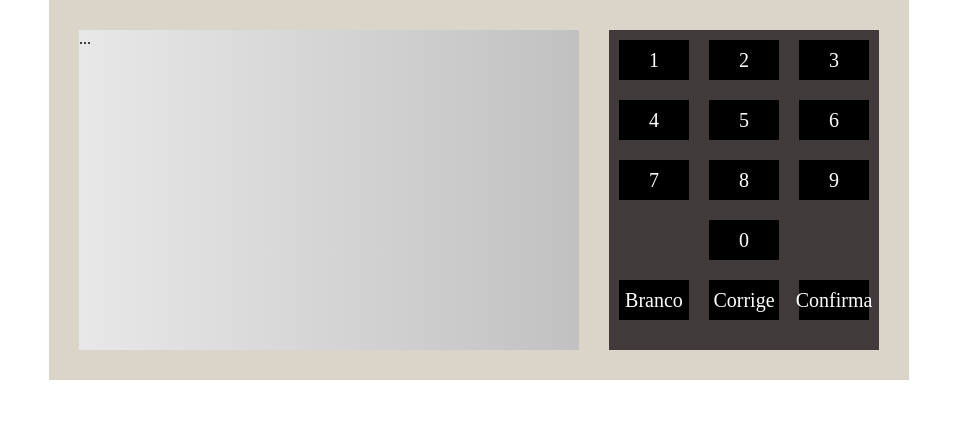
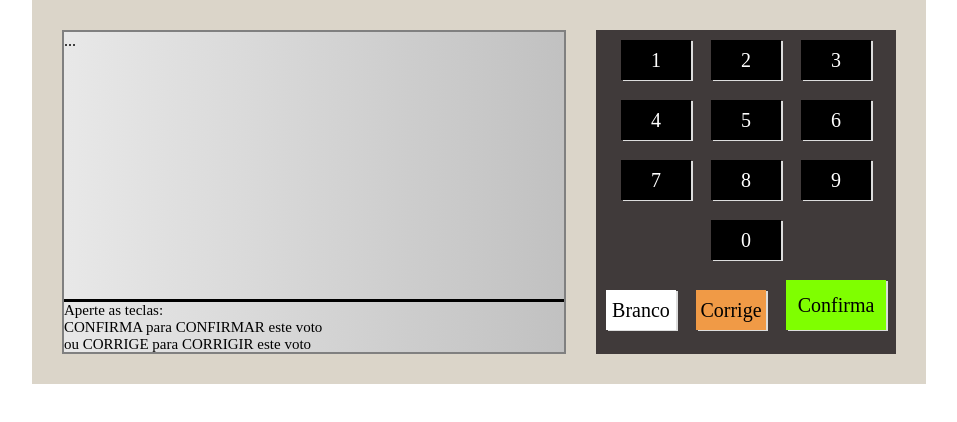
Before and after one commit to PauloSGM/urna_eletronica, a plain HTML site: page index.html in a window 1280 px wide. Shown: the whole page, without its empty margins (161-1118 px from the left). Drawn offline with Linux system fonts and the light colour scheme.

Commit message:
tela da urna

```diff
--- a/css/urna_eletronica.css
+++ b/css/urna_eletronica.css
@@ -14,12 +14,16 @@ body {
 .tela {
     width: 500px;
     height: 320px;
+    display: flex;
+    flex-direction: column;
     background: linear-gradient(to right, #e8e8e8, #c1c1c1);
+    border: 2px solid gray;
 }
 
 .teclado--linha{
     display: flex;
     justify-content: center;
+    align-items: flex-end;
 }
 
 .teclado {
@@ -37,4 +41,32 @@ align-items: center;
 justify-content: center;
 margin: 10px;
 cursor: pointer;
+box-shadow: 2px 1px 0px gainsboro
 }
+
+.botao--branco{
+    background-color: white;
+    color: black;
+    font-size: 20px;
+}
+.botao--corrige{
+    background-color: #F09A46;
+    color: black;
+    font-size: 20px;
+}.botao--confirma{
+    background-color: chartreuse;
+    color: black;
+    font-size: 20px;
+    width: 100px;
+    height: 50px;
+}
+
+.d-1{
+    flex: 1;
+}
+
+.d-2{
+height: 50px;
+font-size: 15px;
+border-top: solid black;
+}
--- a/index.html
+++ b/index.html
@@ -9,7 +9,11 @@
 </head>
 <body>
     <div class="urna">
-        <div class="tela">...</div>
+        <div class="tela">...
+<div class="d-1"></div>
+<div class="d-2">Aperte as teclas: <br/>CONFIRMA para CONFIRMAR este voto<br/>ou CORRIGE para CORRIGIR este voto</div>
+        </div>
+
         <div class="teclado">
 <div class="teclado--linha">
     <div class="teclado-botao">1</div>
@@ -30,9 +34,9 @@
     <div class="teclado-botao">0</div>
 </div>
 <div class="teclado--linha">
-    <div class="teclado-botao">Branco</div>
-    <div class="teclado-botao">Corrige</div>
-    <div class="teclado-botao">Confirma</div>
+    <div class="teclado-botao botao--branco">Branco</div>
+    <div class="teclado-botao botao--corrige">Corrige</div>
+    <div class="teclado-botao botao--confirma">Confirma</div>
 </div>
 </div>
         </div>
```
